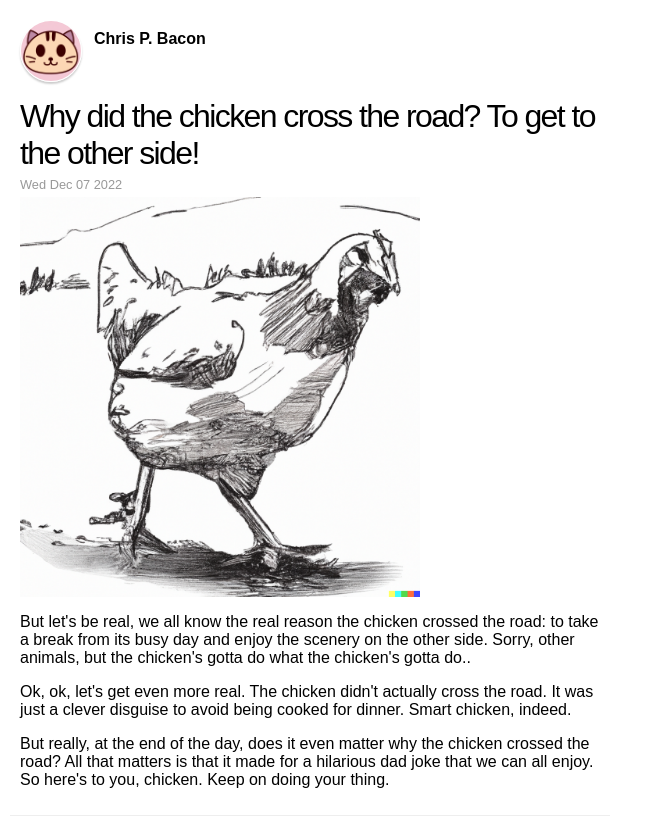
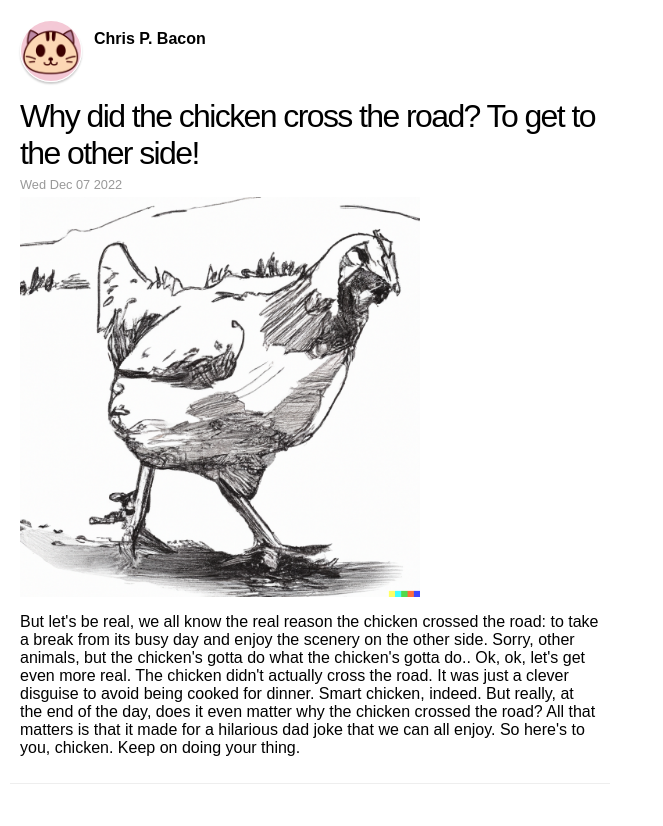
Before and after one commit to robinpokorny/relay-tutorial-newsfeed, a React app: page / in a window 1280 px wide. Shown: the whole page, without its empty margins (0-663 px from the left). After the commit the page ends 800 px from the top, so only its background shows below. Built offline with nearby package versions, Linux system fonts and the light colour scheme; what react-relay would draw is missing.

Commit message:
Fixes for consistency with doc

```diff
--- a/src/components/Newsfeed.tsx
+++ b/src/components/Newsfeed.tsx
@@ -8,7 +8,9 @@ export default function Newsfeed() {
       "But let's be real, we all know the real reason the chicken crossed the road: to take a break from its busy day and enjoy the scenery on the other side. Sorry, other animals, but the chicken's gotta do what the chicken's gotta do..\n\nOk, ok, let's get even more real. The chicken didn't actually cross the road. It was just a clever disguise to avoid being cooked for dinner. Smart chicken, indeed.\n\nBut really, at the end of the day, does it even matter why the chicken crossed the road? All that matters is that it made for a hilarious dad joke that we can all enjoy. So here's to you, chicken. Keep on doing your thing.",
     poster: {
       name: "Chris P. Bacon",
-      picture: "/assets/chris.p.bacon.png",
+      profile_pic: {
+        url: "/assets/chris.p.bacon.png",
+      }
     },
     thumbnail: {
       url: "/assets/chicken.png",
@@ -17,14 +19,7 @@ export default function Newsfeed() {
 
   return (
     <div className="newsfeed">
-      <Story
-        story={{
-          title: story.title,
-          summary: story.summary.split("\n"),
-          picture: story.thumbnail.url,
-          poster: story.poster,
-        }}
-      />
+      <Story story={story} />
     </div>
   );
 }
--- a/src/components/PersonalByline.tsx
+++ b/src/components/PersonalByline.tsx
@@ -1,14 +1,14 @@
 import * as React from "react";
 
 export type Props = {
-  person: { name: string; picture: string };
+  person: { name: string; profile_pic: {url: string} };
 };
 
 export default function PersonalByline({ person }: Props): React.ReactElement {
   return (
     <div className="person">
       <picture>
-        <img className="person__image" src={person.picture} alt={person.name} />
+        <img className="person__image" src={person.profile_pic.url} alt={person.name} />
       </picture>
       <div className="person__name">{person.name}</div>
     </div>
--- a/src/components/Story.tsx
+++ b/src/components/Story.tsx
@@ -9,8 +9,10 @@ import Image from "./Image";
 type Props = {
   story: {
     title: string;
-    summary: string[];
-    picture: string | null;
+    summary: string;
+    thumbnail: {
+      url: string,
+    };
     poster: PosterProps["person"];
   };
 };
@@ -21,7 +23,7 @@ export default function Story({ story }: Props): React.ReactElement {
       <PersonalByline person={story.poster} />
       <Heading>{story.title}</Heading>
       <Timestamp time={new Date()} />
-      <Image image={story.picture} description={story.title} />
+      <Image image={story.thumbnail.url} description={story.title} />
       <StorySummary summary={story.summary} />
     </Card>
   );
--- a/src/components/StorySummary.tsx
+++ b/src/components/StorySummary.tsx
@@ -3,13 +3,11 @@ import * as React from "react";
 export default function StorySummary({
   summary,
 }: {
-  summary: string[];
+  summary: string;
 }): React.ReactElement {
   return (
     <div className="story__summary">
-      {summary.map((text, i) => (
-        <p key={i}>{text}</p>
-      ))}
+      <p>{summary}</p>
     </div>
   );
 }
```
